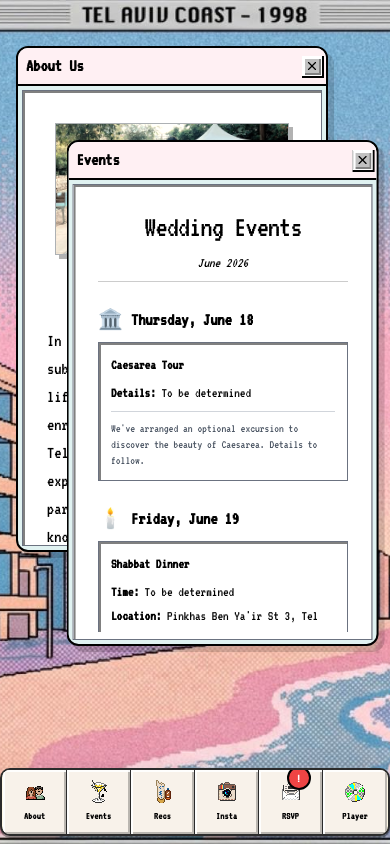
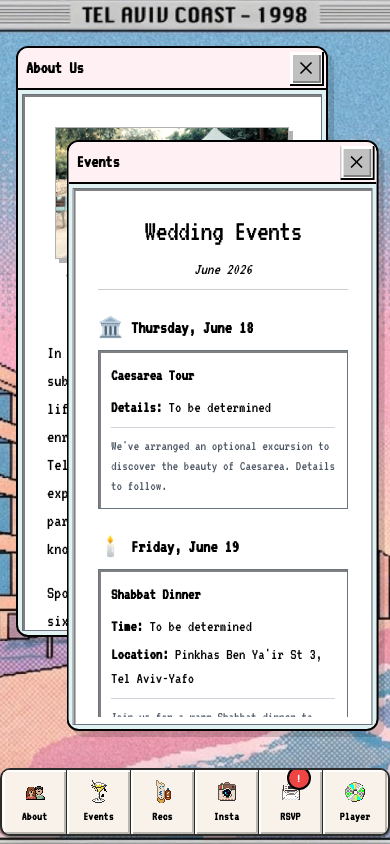
Before and after one commit to jacksgreen/jack-alex-weddding, a React (Vite) app: page / in a window 390 px wide. Both pictures are taken after a click on the element "Events". Built offline with nearby package versions, Linux system fonts and the light colour scheme.

Commit message:
more readable

```diff
--- a/src/components/Dock.tsx
+++ b/src/components/Dock.tsx
@@ -81,7 +81,7 @@ export const DockItem = ({
           </div>
         )}
       </div>
-      <span className="text-black text-xs max-md:text-[10px] font-bold font-retro tracking-wide">
+      <span className="text-black text-xs max-md:text-xs font-bold font-retro tracking-wide">
         {title}
       </span>
     </div>
--- a/src/components/RSVPWindow.tsx
+++ b/src/components/RSVPWindow.tsx
@@ -105,7 +105,7 @@ const RSVPWindow = ({
         width: isMobile ? "80vw" : `${windowSize.width}px`,
         height: isMobile ? "fit-content" : `${windowSize.height}px`,
         minHeight: "200px",
-        maxHeight: isMobile ? "60vh" : "none",
+        maxHeight: isMobile ? "70vh" : "none",
         boxShadow: "6px 6px 0px rgba(0, 0, 0, 0.15)",
         overflow: "hidden",
       }}
@@ -137,10 +137,10 @@ const RSVPWindow = ({
             e.stopPropagation();
             onClose(id);
           }}
-          className="w-5 h-5 flex items-center justify-center bg-win-bg border border-win-bevel-light active:border-win-bevel-dark shadow-win-out active:shadow-win-in flex-shrink-0"
+          className="w-8 h-8 flex items-center justify-center bg-win-bg border border-win-bevel-light active:border-win-bevel-dark shadow-win-out active:shadow-win-in flex-shrink-0"
           style={{ marginTop: "2px" }}
         >
-          <X size={14} color="black" />
+          <X size={20} color="black" />
         </button>
       </div>
 
--- a/src/components/Window.tsx
+++ b/src/components/Window.tsx
@@ -106,7 +106,7 @@ const Window = ({
         width: isMobile ? "80vw" : `${windowSize.width}px`,
         height: isMobile ? "fit-content" : `${windowSize.height}px`,
         minHeight: "200px",
-        maxHeight: isMobile ? "60vh" : "none",
+        maxHeight: isMobile ? "70vh" : "none",
         boxShadow: "6px 6px 0px rgba(0, 0, 0, 0.15)",
         overflow: "hidden",
       }}
@@ -141,9 +141,9 @@ const Window = ({
             e.stopPropagation();
             onClose(id);
           }}
-          className="w-5 h-5 flex items-center justify-center bg-win-bg border border-win-bevel-light active:border-win-bevel-dark shadow-win-out active:shadow-win-in"
+          className="w-8 h-8 flex items-center justify-center bg-win-bg border border-win-bevel-light active:border-win-bevel-dark shadow-win-out active:shadow-win-in"
         >
-          <X size={14} color="black" />
+          <X size={20} color="black" />
         </button>
       </div>
 
--- a/src/components/apps/AboutUs.tsx
+++ b/src/components/apps/AboutUs.tsx
@@ -5,14 +5,14 @@ const AboutUs = () => {
 
   return (
     <div className="p-4 space-y-4">
-      <div className="flex flex-col space-y-4">
+      <div className="flex flex-col space-y-4 text-lg">
         <div className=" p-2">
           <img
             src="/photos/park-hamesila.jpg"
             alt="Couple"
             className="w-full aspect-video object-cover mb-2 border border-gray-400 shadow-[inset_0_0_60px_rgba(0,0,0,0.2),4px_4px_0_rgba(0,0,0,0.3)] brightness-105 contrast-105 saturate-110 hue-rotate-[-5deg] sepia-[0.15] hover:saturate-125 hover:sepia-[0.05] transition-all duration-300"
           />
-          <p className="text-sm italic text-center">
+          <p className="text-base italic text-center">
             {isOzMode
               ? '"This is MY park. They just walk in it."'
               : '"Just a casual stroll through Park HaMesila..."'}
--- a/src/components/apps/Events.tsx
+++ b/src/components/apps/Events.tsx
@@ -9,7 +9,7 @@ const Events = () => {
         <h2 className="text-3xl font-retro tracking-tight">
           {isOzMode ? "Times When I Don't Get Fed On Schedule" : "Wedding Events"}
         </h2>
-        <p className="text-sm italic">June 2026</p>
+        <p className="text-base italic">June 2026</p>
         <div className="w-full h-px bg-black/20"></div>
       </div>
 
@@ -23,15 +23,15 @@ const Events = () => {
           <div className={`border p-3 shadow-win-in space-y-2 ${
             isOzMode ? "bg-gray-800 border-gray-600" : "bg-white border-gray-500"
           }`}>
-            <h4 className="font-bold text-sm">
+            <h4 className="font-bold text-base">
               {isOzMode ? "Optional Excursion (I'm Not Invited)" : "Caesarea Tour"}
             </h4>
-            <div className="text-sm space-y-1">
+            <div className="text-base space-y-1">
               <div>
                 <span className="font-semibold">Details:</span> To be determined
               </div>
             </div>
-            <p className={`text-xs pt-2 border-t ${
+            <p className={`text-sm pt-2 border-t ${
               isOzMode ? "text-gray-400 border-gray-600" : "text-gray-600 border-gray-300"
             }`}>
               {isOzMode
@@ -50,10 +50,10 @@ const Events = () => {
           <div className={`border p-3 shadow-win-in space-y-2 ${
             isOzMode ? "bg-gray-800 border-gray-600" : "bg-white border-gray-500"
           }`}>
-            <h4 className="font-bold text-sm">
+            <h4 className="font-bold text-base">
               {isOzMode ? "Dinner (Not For Dogs Apparently)" : "Shabbat Dinner"}
             </h4>
-            <div className="text-sm space-y-1">
+            <div className="text-base space-y-1">
               <div>
                 <span className="font-semibold">Time:</span> To be determined
               </div>
@@ -62,7 +62,7 @@ const Events = () => {
                 Ya'ir St 3, Tel Aviv-Yafo
               </div>
             </div>
-            <p className={`text-xs pt-2 border-t ${
+            <p className={`text-sm pt-2 border-t ${
               isOzMode ? "text-gray-400 border-gray-600" : "text-gray-600 border-gray-300"
             }`}>
               {isOzMode
@@ -81,10 +81,10 @@ const Events = () => {
           <div className={`border p-3 shadow-win-in space-y-2 ${
             isOzMode ? "bg-gray-800 border-gray-600" : "bg-white border-gray-500"
           }`}>
-            <h4 className="font-bold text-sm">
+            <h4 className="font-bold text-base">
               {isOzMode ? "The Big Celebration (Fingers crossed for scraps)" : "Wedding Celebration"}
             </h4>
-            <div className="text-sm space-y-1">
+            <div className="text-base space-y-1">
               <div>
                 <span className="font-semibold">Time:</span> To be determined
               </div>
@@ -93,7 +93,7 @@ const Events = () => {
                 Israel
               </div>
             </div>
-            <p className={`text-xs pt-2 border-t ${
+            <p className={`text-sm pt-2 border-t ${
               isOzMode ? "text-gray-400 border-gray-600" : "text-gray-600 border-gray-300"
             }`}>
               {isOzMode
@@ -112,7 +112,7 @@ const Events = () => {
           <div className={`border p-3 shadow-win-in ${
             isOzMode ? "bg-gray-800 border-gray-600" : "bg-white border-gray-500"
           }`}>
-            <p className={`text-sm ${
+            <p className={`text-base ${
               isOzMode ? "text-gray-300" : "text-gray-700"
             }`}>
               {isOzMode
@@ -122,7 +122,7 @@ const Events = () => {
           </div>
         </div>
 
-        <div className={`text-center text-xs pt-4 pb-2 ${
+        <div className={`text-center text-sm pt-4 pb-2 ${
           isOzMode ? "text-gray-400" : "text-gray-500"
         }`}>
           {isOzMode
--- a/src/components/apps/RSVP.tsx
+++ b/src/components/apps/RSVP.tsx
@@ -99,7 +99,7 @@ const RSVP = () => {
                         : "Your full name"
                     }
                     {...field}
-                    className="h-8 text-base mt-0 w-full min-w-0 border border-black/30 text-black placeholder:text-gray-600"
+                    className="h-10 text-base mt-0 w-full min-w-0 border border-black/30 text-black placeholder:text-gray-600"
                     style={{ backgroundColor: "#faf4c6" }}
                   />
                 </FormControl>
@@ -126,7 +126,7 @@ const RSVP = () => {
                         : "your.email@example.com"
                     }
                     {...field}
-                    className="h-8 text-base mt-0 w-full min-w-0 border border-black/30 text-black placeholder:text-gray-600"
+                    className="h-10 text-base mt-0 w-full min-w-0 border border-black/30 text-black placeholder:text-gray-600"
                     style={{ backgroundColor: "#faf4c6" }}
                   />
                 </FormControl>
@@ -151,7 +151,7 @@ const RSVP = () => {
                     max={10}
                     {...field}
                     onChange={(e) => field.onChange(parseInt(e.target.value))}
-                    className="h-8 text-base mt-0 w-full min-w-0 border border-black/30 text-black placeholder:text-gray-600"
+                    className="h-10 text-base mt-0 w-full min-w-0 border border-black/30 text-black placeholder:text-gray-600"
                     style={{ backgroundColor: "#faf4c6" }}
                   />
                 </FormControl>
@@ -173,7 +173,7 @@ const RSVP = () => {
                       type="checkbox"
                       checked={field.value}
                       onChange={(e) => field.onChange(e.target.checked)}
-                      className="w-4 h-4 mt-0 self-center"
+                      className="w-5 h-5 mt-0 self-center"
                       style={{ accentColor: "black" }}
                     />
                   </FormControl>
@@ -195,7 +195,7 @@ const RSVP = () => {
                       type="checkbox"
                       checked={field.value}
                       onChange={(e) => field.onChange(e.target.checked)}
-                      className="w-4 h-4 mt-0 self-center"
+                      className="w-5 h-5 mt-0 self-center"
                       style={{ accentColor: "black" }}
                     />
                   </FormControl>
@@ -238,7 +238,7 @@ const RSVP = () => {
             type="submit"
             disabled={status === "submitting"}
             variant="win95"
-            className="mt-4 text-base h-7 px-2 py-1"
+            className="mt-4 text-base h-10 px-4 py-2"
           >
             {status === "submitting"
               ? isOzMode
```
Also changed, not shown: src/components/apps/Recommendations.tsx (+11 -11 lines).
